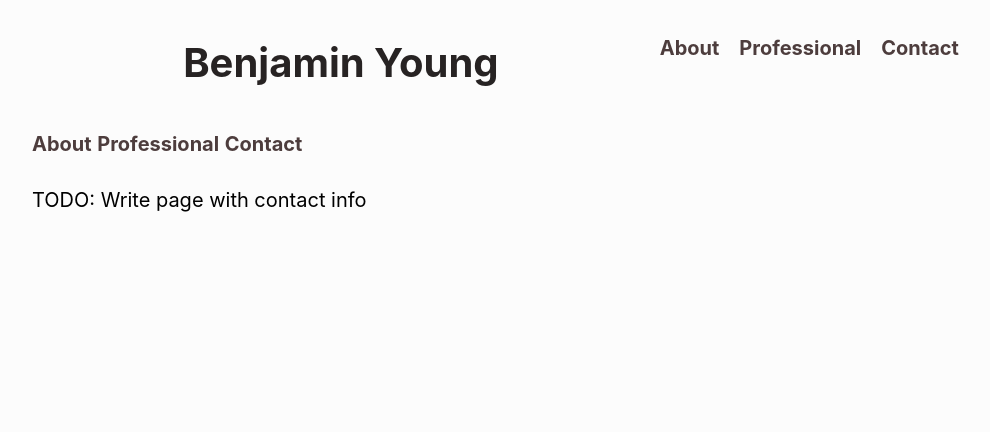
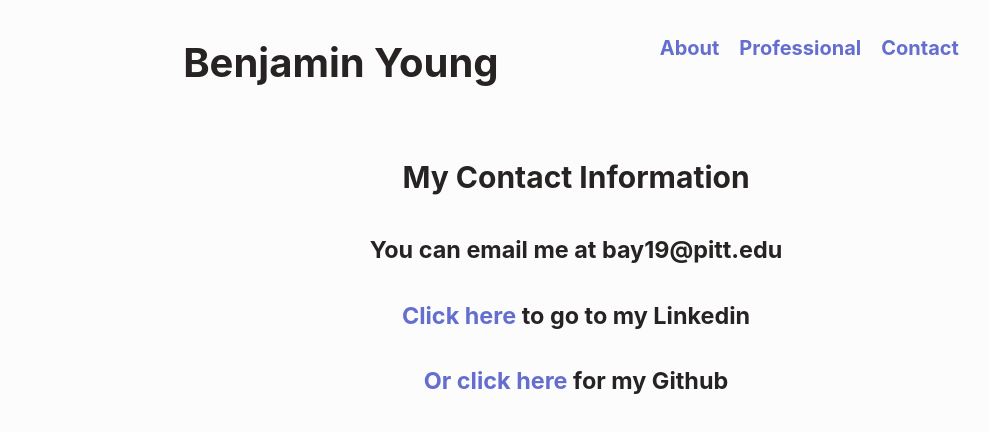
Before and after one commit to byoung585/byoung585.github.io, a plain HTML site: page contact.html in a window 1280 px wide. Shown: the whole page, without its empty margins (64-1054 px from the left). Drawn offline with Linux system fonts and the light colour scheme.

Commit message:
add contact page

```diff
--- a/contact.html
+++ b/contact.html
@@ -14,13 +14,13 @@
         </ul>
         <div class="empty"></div>
     </header>
-    <nav>
-        <a href="index.html">About</a>
-        <a href="professional.html">Professional</a>
-        <a href="contact.html">Contact</a>
-    </nav>
     <main>
-        <p>TODO: Write page with contact info</p>
+        <section id="contact">
+            <h2>My Contact Information</h2>
+            <h3>You can email me at bay19@pitt.edu</h3>
+            <h3><a href="https://www.linkedin.com/in/ben-young-2b583218b/">Click here</a> to go to my Linkedin</h3>
+            <h3><a href="https://github.com/byoung585">Or click here</a> for my Github</h3>
+        </section>
     </main>
     <footer></footer>
 </body>
--- a/style.css
+++ b/style.css
@@ -31,7 +31,7 @@ header .navlinks li a {
     text-align: center;
 }
 a:link{
-    color: rgb(77, 61, 61);
+    color: rgb(99, 110, 206);
     text-decoration: none;
     font-weight: bold;
 }
@@ -39,7 +39,7 @@ a:hover {
     text-decoration: underline;
 }
 a:visited {
-    color: rgb(77, 61, 61);
+    color: rgb(99, 110, 206);
 }
 body {
     width:85%;
@@ -57,6 +57,9 @@ body {
 div.clearfix {
     clear: both;
 }
-h1, h2 {
+h1, h2, h3{
     color: rgb(39, 35, 35);
 }
+#contact{
+    text-align: center;
+}
```
Also changed, not shown: professional.html (+0 -5 lines).
